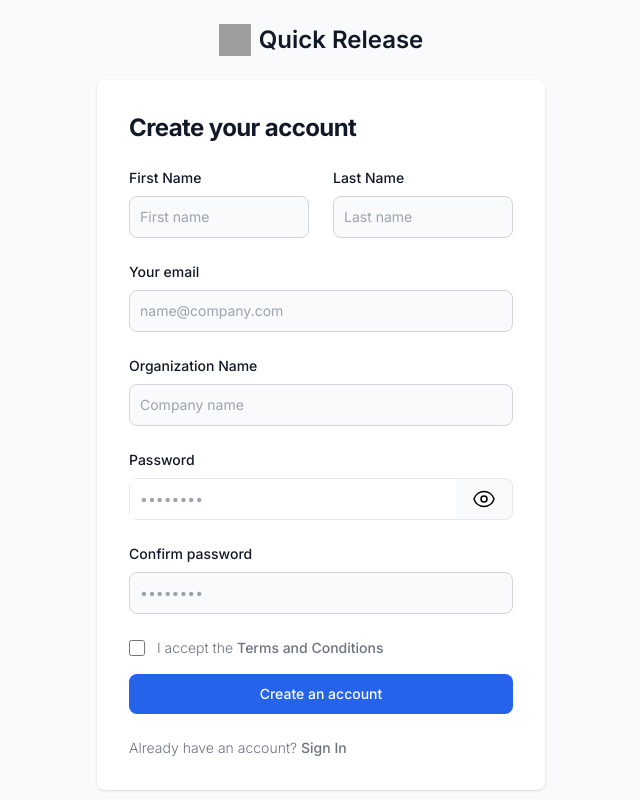
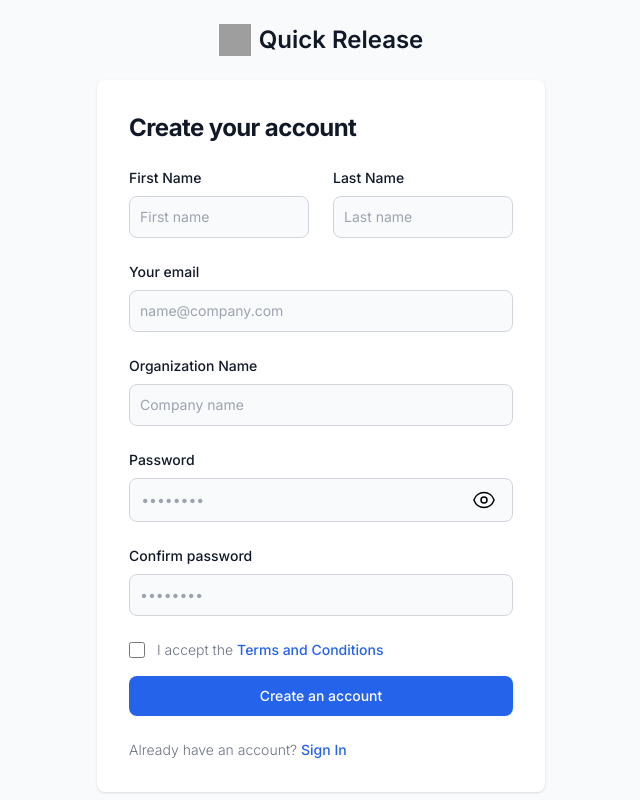
Before and after one commit to cs-quicklabs/quick-release, a Next.js app: page /register in a window 1280 px wide. Shown: the whole page, without its empty margins (319-959 px from the left). Built offline with nearby package versions, Linux system fonts and the light colour scheme; no server answers; grey boxes are pictures that could not be loaded.

Commit message:
name validation fix at sign up

```diff
--- a/src/app/(auth)/register/page.tsx
+++ b/src/app/(auth)/register/page.tsx
@@ -17,9 +17,12 @@ const Register = () => {
 
   const formSchema = z
     .object({
-      firstName: z.string().min(1, { message: "Required" }).max(50, {
-        message: "Fisrt Name can be maximum 50 characters",
-      }),
+      firstName: z
+        .string()
+        .min(2, { message: "Name should be minimum 2 characters" })
+        .max(50, {
+          message: "Fisrt Name can be maximum 50 characters",
+        }),
       lastName: z.string().min(1, { message: "Required" }).max(50, {
         message: "Last Name can be maximum 50 characters",
       }),
@@ -83,7 +86,7 @@ const Register = () => {
   }
   return (
     <>
-      <div className="flex flex-col items-center justify-center px-6 py-8 mx-auto lg:py-0">
+      <div className="flex flex-col items-center justify-center px-6 py-8 mx-auto lg:py-0 ">
         <Link
           href="/"
           className="flex items-center mb-6  mt-6 text-2xl font-semibold text-gray-900 dark:text-white"
@@ -194,19 +197,15 @@ const Register = () => {
                 >
                   Password
                 </label>{" "}
-                <div className="flex items-center focus-within:border-2 focus-within:border-black bg-gray-50 border rounded-lg">
+                <div className="flex items-center focus-within:border-2 focus-within:border-black bg-gray-50 border border-gray-300 rounded-lg">
                   <input
                     type={showPassword ? "text" : "password"}
                     id="password"
                     placeholder="••••••••"
                     {...register("password")}
-                    className=" border-gray-300 text-gray-900 sm:text-sm focus:outline-none  block w-full p-2.5 dark:bg-gray-700 dark:border-gray-600 dark:placeholder-gray-400 dark:text-white dark:focus:ring-blue-500 dark:focus:border-blue-500"
+                    className=" p-[0.70rem] bg-gray-50  border-gray-300 text-gray-900 sm:text-sm rounded-lg focus:ring-primary-600 focus:border-primary-600  focus:outline-none block w-full  dark:bg-gray-700 dark:border-gray-600 dark:placeholder-gray-400 dark:text-white dark:focus:ring-blue-500 dark:focus:border-blue-500"
                   />
-                  {errors.password && (
-                    <span className="text-red-600 text-[12px]">
-                      {errors.password.message}
-                    </span>
-                  )}
+
                   <div
                     className="px-4 cursor-pointer"
                     onClick={() => setShowPassword(!showPassword)}
@@ -249,6 +248,11 @@ const Register = () => {
                     )}
                   </div>
                 </div>
+                {errors.password && (
+                  <span className="text-red-600 text-[12px]">
+                    {errors.password.message}
+                  </span>
+                )}
               </div>
               <div>
                 <label
@@ -287,7 +291,7 @@ const Register = () => {
                   >
                     I accept the{" "}
                     <a
-                      className="font-medium text-primary-600 hover:underline dark:text-primary-500"
+                      className="font-medium text-primary-600 hover:underline dark:text-primary-500 text-blue-600"
                       href="#"
                     >
                       Terms and Conditions
@@ -323,7 +327,7 @@ const Register = () => {
                 Already have an account?{" "}
                 <Link
                   href="/"
-                  className="font-medium text-primary-600 hover:underline dark:text-primary-500"
+                  className="font-medium text-primary-600 hover:underline dark:text-primary-500 text-blue-600"
                 >
                   Sign In
                 </Link>
```
